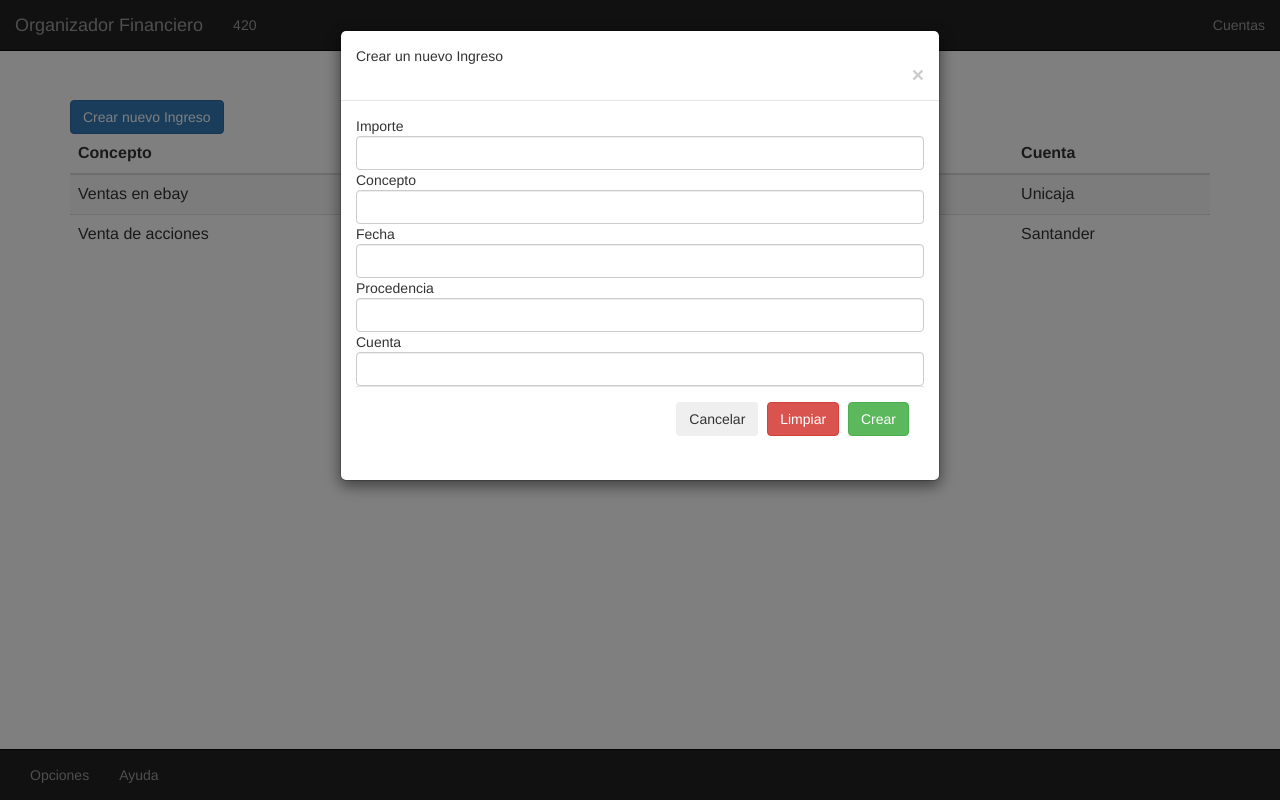
After one commit to javiersp98/Financial, a PHP site: page /ingresos.php in a window 1280 px wide, after a click on "Crear nuevo Ingreso". The commit adds this page. Run offline with PHP 8.4, Linux system fonts and the light colour scheme; data comes from the database, SQL or seed files in the repository.

Commit message:
01/01/2019 Un par de cosillas que he programado a las 03AM

```diff
--- /dev/null
+++ b/css/cuentas.css
@@ -0,0 +1,19 @@
+body {
+    /*Margen por arriba (para esquivar la barra superior)*/
+    margin-top: 100px;
+    /*Margen por la izq*/
+    margin-left: 70px;
+    /*Margen por la der*/
+    margin-right: 70px;
+    /*Ancho máximo*/
+    /*width: 85%;*/
+}
+
+.mostrar_cuentas {
+    /*
+    width: auto;
+    border-style: solid;
+    margin-bottom: 20px;
+    float: left;
+    */
+}
--- a/index.php
+++ b/index.php
@@ -4,11 +4,10 @@ include "db/connect.php";
 ?>
 <link href="css/index.css" rel="stylesheet" type="text/css"/>
 
-
 <div class="mostrar_cuentas"><p>
-  <?php include "mostrar_cuentas.php"; ?>
+  <?php include "functions/mostrar_cuentas.php"; ?>
 </p></div>
 
 <div class="mostrar_ingresos"><p>
-  <?php include "mostrar_ingresos.php"; ?>
+  <?php include "functions/mostrar_ingresos.php"; ?>
 </p></div>
--- /dev/null
+++ b/ingresos.php
@@ -0,0 +1,11 @@
+<?php
+include "navbars.php";
+include "db/connect.php";
+?>
+<link href="css/cuentas.css" rel="stylesheet" type="text/css"/>
+
+<?php include "modals/crear_ingreso.php"; ?>
+
+<div class="mostrar_cuentas"><p>
+  <?php include "functions/mostrar_ingresos.php"; ?>
+</p></div>
--- /dev/null
+++ b/modals/crear_ingreso.php
@@ -0,0 +1,38 @@
+<!--AÑADIR-->
+<!-- Lanzar el modal de añadir -->
+<button type="button" class="btn btn-primary separar" data-toggle="modal" data-target="#modal_anadir">
+  Crear nuevo Ingreso
+</button>
+<!-- Modal de crear -->
+<div class="modal fade" id="modal_anadir" tabindex="-1" role="dialog" aria-labelledby="exampleModalLabel" aria-hidden="true">
+  <div class="modal-dialog modal-dialog-centered" role="document">
+    <div class="modal-content">
+      <div class="modal-header">
+        <h5 class="modal-title" id="exampleModalLabel">Crear un nuevo Ingreso</h5>
+        <button type="button" class="close" data-dismiss="modal" aria-label="Close">
+          <span aria-hidden="true">&times;</span>
+        </button>
+      </div>
+      <div class="modal-body">
+        <!-- Formulario de introducción de datos -->
+        <form action="functions/crear_ingreso.php" method="POST">
+            Importe<br>
+            <input type="text" class="form-control form-space" name="input-importe" value="" />
+            Concepto<br>
+            <input type="text" class="form-control form-space" name="input-concepto" value="" />
+            Fecha<br>
+            <input type="text" class="form-control form-space" name="input-fecha" value="" />
+            Procedencia<br>
+            <input type="text" class="form-control form-space" name="input-procedencia" value="" />
+            Cuenta<br>
+            <input type="text" class="form-control form-space" name="input-cuenta" value="" />
+            <div class="modal-footer">
+                <button type="button" class="btn btn-secondary" data-dismiss="modal">Cancelar</button>
+                <button type="reset"  class="btn btn-danger">Limpiar</button>
+                <button type="submit" class="btn btn-success">Crear</button>
+            </div>
+        </form>
+      </div>
+    </div>
+  </div>
+</div>
--- a/navbars.php
+++ b/navbars.php
@@ -17,9 +17,10 @@ include "db/connect.php";
         <a class="navbar-brand" href="index.php">Organizador Financiero</a>
     </div>
     <ul class="nav navbar-nav navbar-middle" style="text-align: center;">
-        <li><a href="ver_patrimonio.php"><?php include "mostrar_patrimonio.php" ?></a></li>
+        <li><a href="ver_patrimonio.php"><?php include "functions/mostrar_patrimonio.php" ?></a></li>
     </ul>
     <ul class="nav navbar-nav navbar-right">
+        <li><a href="cuentas.php">Cuentas</a></li>
     </ul>
 </div>
 </nav>
```
Also changed, not shown: cuentas.php (added, +11 -0 lines), functions/crear_cuenta.php (added, +21 -0 lines), functions/crear_ingreso.php (added, +23 -0 lines), modals/crear_cuenta.php (added, +34 -0 lines), functions/crear_cobrar.php (added), functions/crear_gasto.php (added), functions/crear_pagar.php (added), functions/mostrar_cuentas.php (renamed from mostrar_cuentas.php), functions/mostrar_ingresos.php (renamed from mostrar_ingresos.php), functions/mostrar_patrimonio.php (renamed from mostrar_patrimonio.php).
